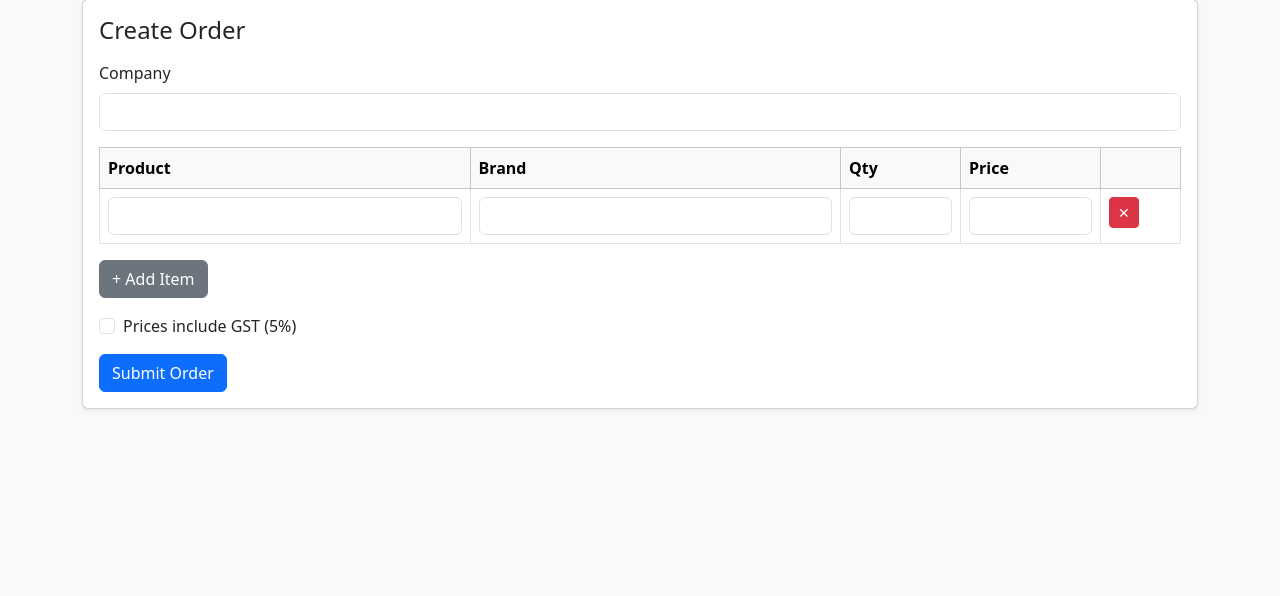
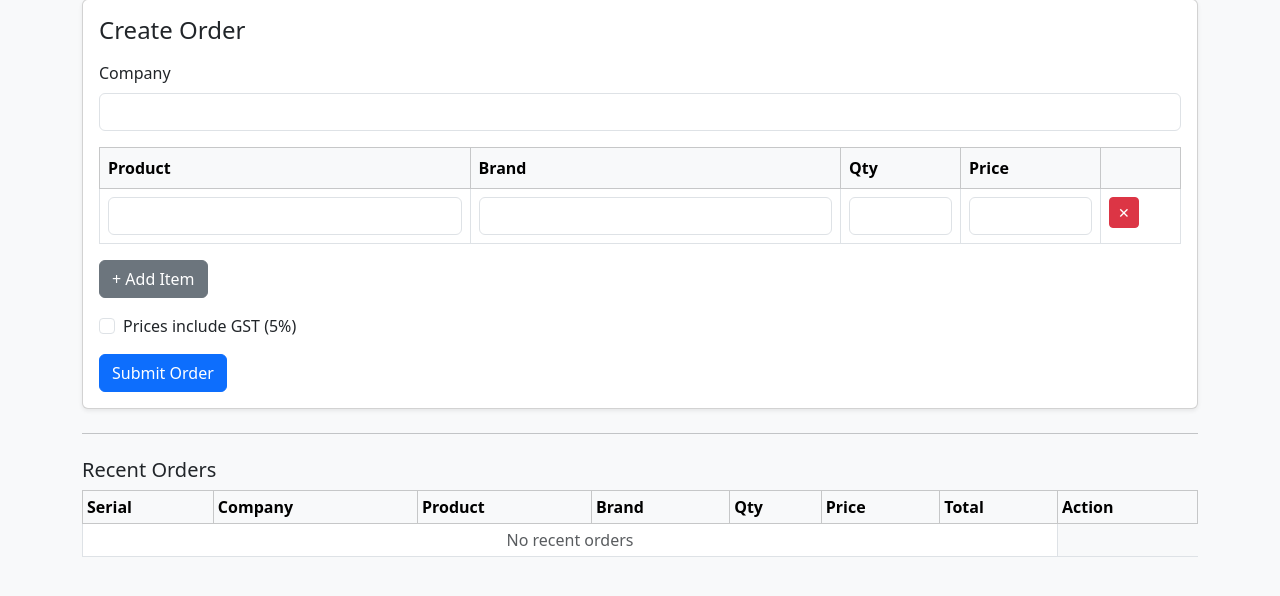
Before and after one commit to Killer-Mayor/orderbook--v2, a Flask app: page / in a window 1280 px wide. Shown: the part 81-677 px from the top of the page. Run offline with Flask 2, Linux system fonts and the light colour scheme; data that the repository does not hold is empty.

Commit message:
added live row features

```diff
--- a/app.py
+++ b/app.py
@@ -199,7 +199,42 @@ def parties_with_pending():
         return jsonify({"companies": []})
 
     pivot = sheets.get_pivot_data()
-    return jsonify({"companies": pivot["parties"]})
+    return jsonify({"companies": pivot["parties"]})@app.route("/api/recent_orders")
+def api_recent_orders():
+    return jsonify({
+        "orders": sheets.get_recent_orders_with_row()
+    })
+
+@app.route("/api/recent_orders")
+def api_recent_orders():
+    if not sheets:
+        return jsonify({"orders": []})
+
+    return jsonify({
+        "orders": sheets.get_recent_orders_with_row()
+    })
+
+
+@app.route("/api/update_order", methods=["POST"])
+def api_update_order():
+    data = request.get_json(force=True)
+
+    sheets.update_order_row(
+        row=int(data["row"]),
+        product=data.get("product", ""),
+        brand=data.get("brand", ""),
+        quantity=data.get("quantity", 0),
+        price=data.get("price", 0)
+    )
+
+    return jsonify({"ok": True})
+
+
+@app.route("/api/delete_order", methods=["POST"])
+def api_delete_order():
+    data = request.get_json(force=True)
+    sheets.delete_order_row(int(data["row"]))
+    return jsonify({"ok": True})
 
 
 if __name__ == "__main__":
--- a/sheets_client.py
+++ b/sheets_client.py
@@ -315,3 +315,48 @@ class SheetsClient:
         # ---------------- RECENT ORDERS ----------------
     def _norm(self, s):
         return (s or "").strip().lower().replace(" ", "")
+
+
+    def get_recent_orders_with_row(self, limit=15):
+        rows = self.sheet.get_all_values()
+        out = []
+
+        for i, r in enumerate(rows[1:], start=2):  # sheet rows are 1-indexed
+            if len(r) < 2 or not r[1].strip():
+                continue
+
+            out.append({
+                "row": i,                  # 👈 IMPORTANT
+                "serial": r[0],
+                "date": r[1],
+                "company": r[2] if len(r) > 2 else "",
+                "product": r[3] if len(r) > 3 else "",
+                "brand": r[4] if len(r) > 4 else "",
+                "quantity": r[5] if len(r) > 5 else "",
+                "price": r[6] if len(r) > 6 else "",
+                "total": (
+                    float(r[5]) * float(r[6]) * 1.05
+                    if len(r) > 6 and r[5] and r[6]
+                    else ""
+                )
+            })
+
+        out.reverse()
+        return out[:limit]
+
+
+    def update_order_row(self, row, product, brand, quantity, price):
+        self.sheet.update(
+            f"D{row}:G{row}",
+            [[product, brand, int(quantity), float(price)]],
+            value_input_option="USER_ENTERED"
+        )
+
+
+    def delete_order_row(self, row):
+        # Soft delete: clear Date + data, keep serial & formulas
+        self.sheet.update(
+            f"B{row}:G{row}",
+            [["", "", "", "", "", ""]],
+            value_input_option="USER_ENTERED"
+        )
--- a/templates/index.html
+++ b/templates/index.html
@@ -55,6 +55,33 @@
     </form>
   </div>
 </div>
+
+<hr class="my-4">
+
+<h5>Recent Orders</h5>
+
+<div class="table-responsive">
+  <table class="table table-bordered table-sm align-middle">
+    <thead class="table-light">
+      <tr>
+        <th>Serial</th>
+        <th>Company</th>
+        <th>Product</th>
+        <th>Brand</th>
+        <th>Qty</th>
+        <th>Price</th>
+        <th>Total</th>
+        <th width="140">Action</th>
+      </tr>
+    </thead>
+    <tbody id="recentOrdersBody">
+      <tr>
+        <td colspan="7" class="text-muted text-center">Loading…</td>
+      </tr>
+    </tbody>
+  </table>
+</div>
+
 {% endblock %}
 
 {% block extra_js %}
@@ -78,5 +105,67 @@ document.addEventListener('click', e => {
     e.target.closest('tr').remove();
   }
 });
+const recentBody = document.getElementById('recentOrdersBody');
+
+function loadRecentOrders() {
+  fetch('/api/recent_orders')
+    .then(r => r.json())
+    .then(d => renderRecent(d.orders));
+}
+
+function renderRecent(rows) {
+  recentBody.innerHTML = '';
+
+  if (!rows.length) {
+    recentBody.innerHTML = `
+      <tr><td colspan="7" class="text-muted text-center">No recent orders</td></tr>`;
+    return;
+  }
+
+  rows.forEach(o => {
+    recentBody.innerHTML += `
+      <tr>
+        <td>${o.serial}</td>
+        <td>${o.company}</td>
+        <td><input class="form-control form-control-sm" value="${o.product}" data-row="${o.row}" data-key="product"></td>
+        <td><input class="form-control form-control-sm" value="${o.brand}" data-row="${o.row}" data-key="brand"></td>
+        <td><input type="number" class="form-control form-control-sm" value="${o.quantity}" data-row="${o.row}" data-key="quantity"></td>
+        <td><input type="number" step="0.01" class="form-control form-control-sm" value="${o.price}" data-row="${o.row}" data-key="price"></td>
+        <td>${(o.quantity * o.price * 1.05).toFixed(2)}</td>
+        <td>
+          <button class="btn btn-sm btn-success" onclick="saveRow(${o.row}, this)">Save</button>
+          <button class="btn btn-sm btn-danger" onclick="deleteRow(${o.row})">Delete</button>
+        </td>
+      </tr>`;
+  });
+}
+
+function saveRow(row, btn) {
+  const inputs = document.querySelectorAll(`[data-row="${row}"]`);
+  const payload = { row };
+
+  inputs.forEach(i => payload[i.dataset.key] = i.value);
+
+  fetch('/api/update_order', {
+    method: 'POST',
+    headers: { 'Content-Type': 'application/json' },
+    body: JSON.stringify(payload)
+  }).then(() => {
+    btn.textContent = 'Saved';
+    setTimeout(() => btn.textContent = 'Save', 1000);
+  });
+}
+
+function deleteRow(row) {
+  if (!confirm('Delete this order entry?')) return;
+
+  fetch('/api/delete_order', {
+    method: 'POST',
+    headers: { 'Content-Type': 'application/json' },
+    body: JSON.stringify({ row })
+  }).then(loadRecentOrders);
+}
+
+loadRecentOrders();
 </script>
 {% endblock %}
```
